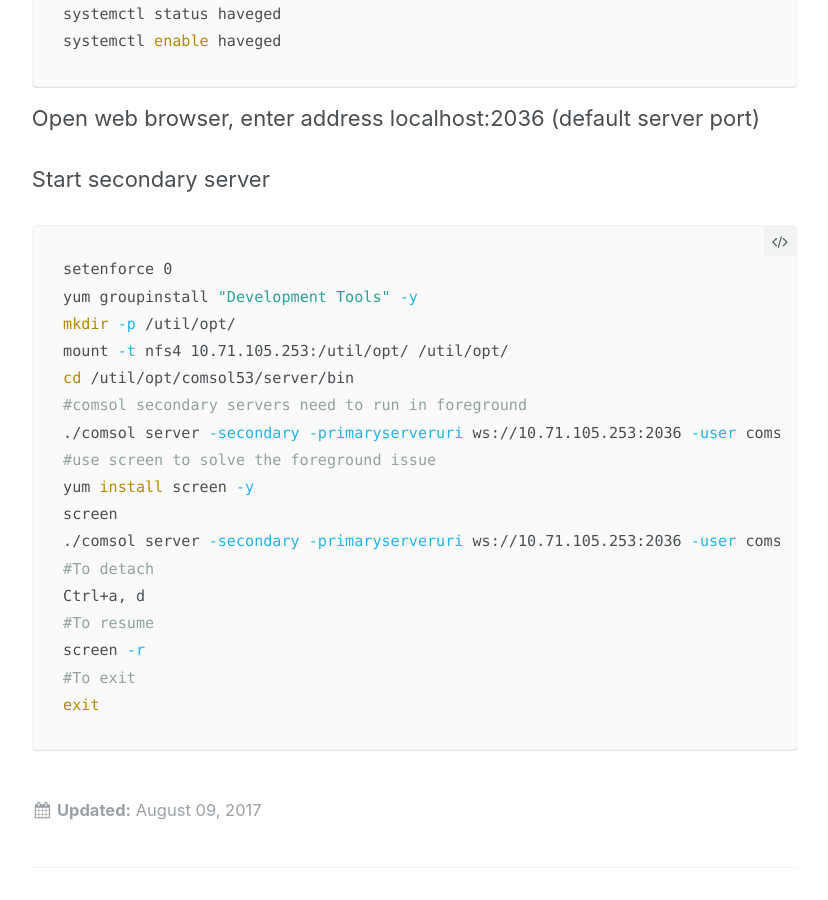
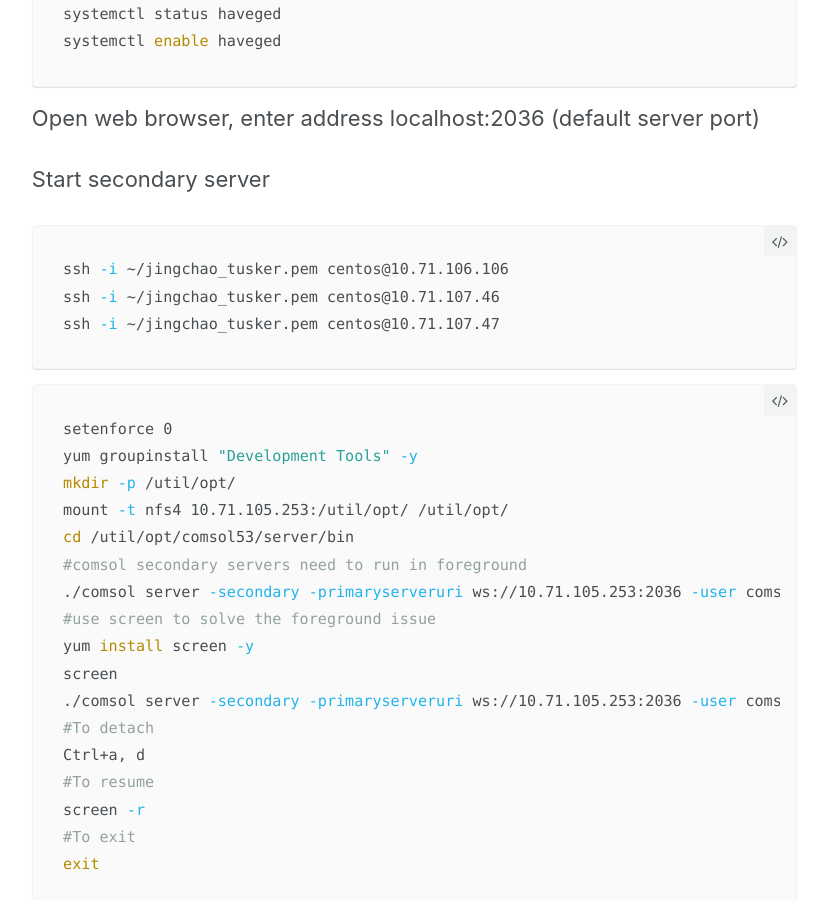
Before and after one commit to JingchaoZhang/JingchaoZhang.github.io, a Jekyll site: the page built from _posts/2017-08-09-COMSOL V5.3 Linux Server.md, in a window 1280 px wide and 900 px high, scrolled down 838 px. Shown: the whole window, without its empty margins (252-1080 px from the left). Built offline with Jekyll 4.4.1, drawn with Linux system fonts in a browser that asks for light colours.

Commit message:
Update 2017-08-09-COMSOL V5.3 Linux Server.md

````diff
--- a/_posts/2017-08-09-COMSOL V5.3 Linux Server.md
+++ b/_posts/2017-08-09-COMSOL V5.3 Linux Server.md
@@ -31,6 +31,11 @@
 
 Start secondary server
 ```bash
+ssh -i ~/jingchao_tusker.pem centos@10.71.106.106
+ssh -i ~/jingchao_tusker.pem centos@10.71.107.46
+ssh -i ~/jingchao_tusker.pem centos@10.71.107.47
+```
+```bash
 setenforce 0
 yum groupinstall "Development Tools" -y
 mkdir -p /util/opt/
````
